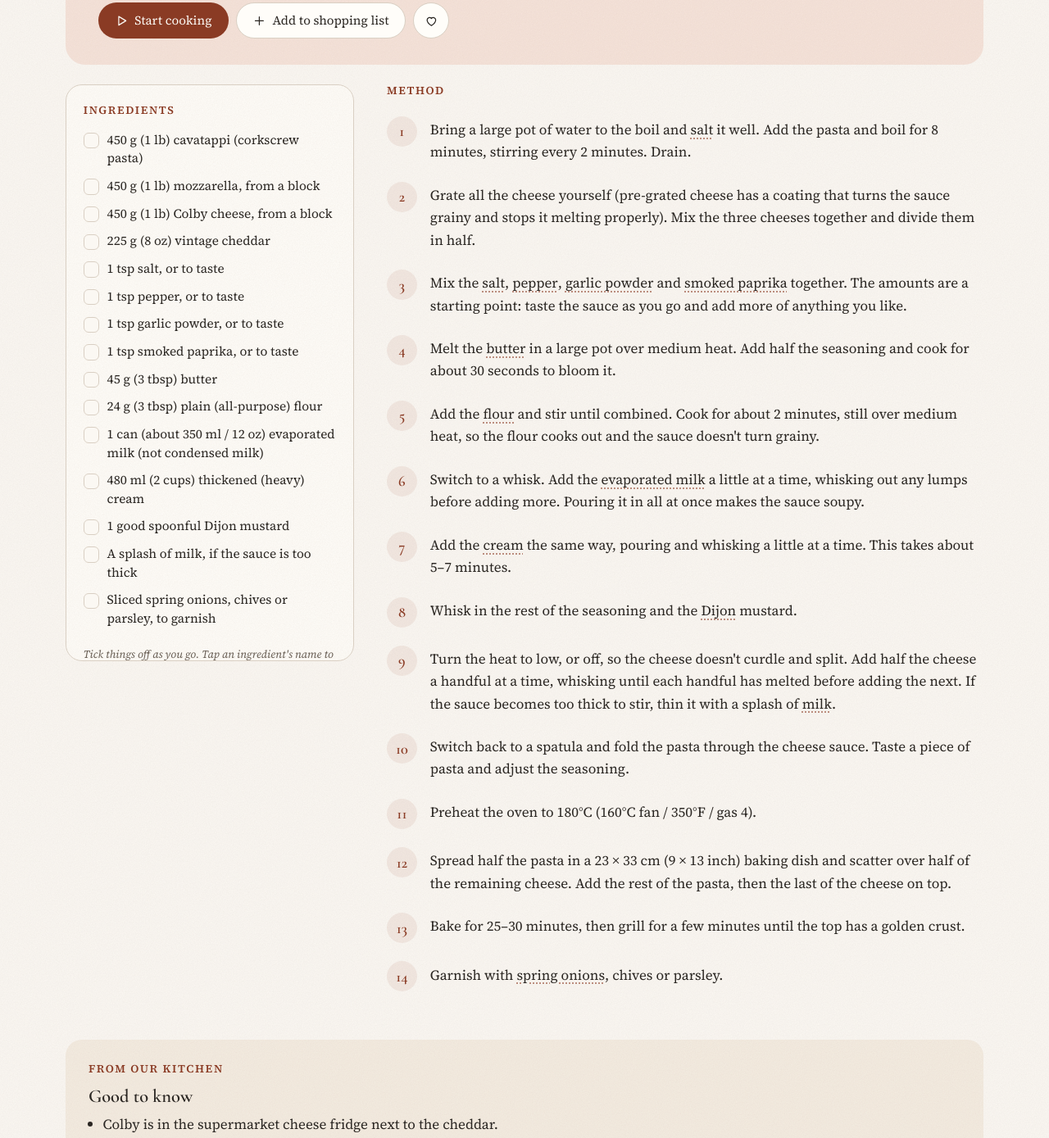
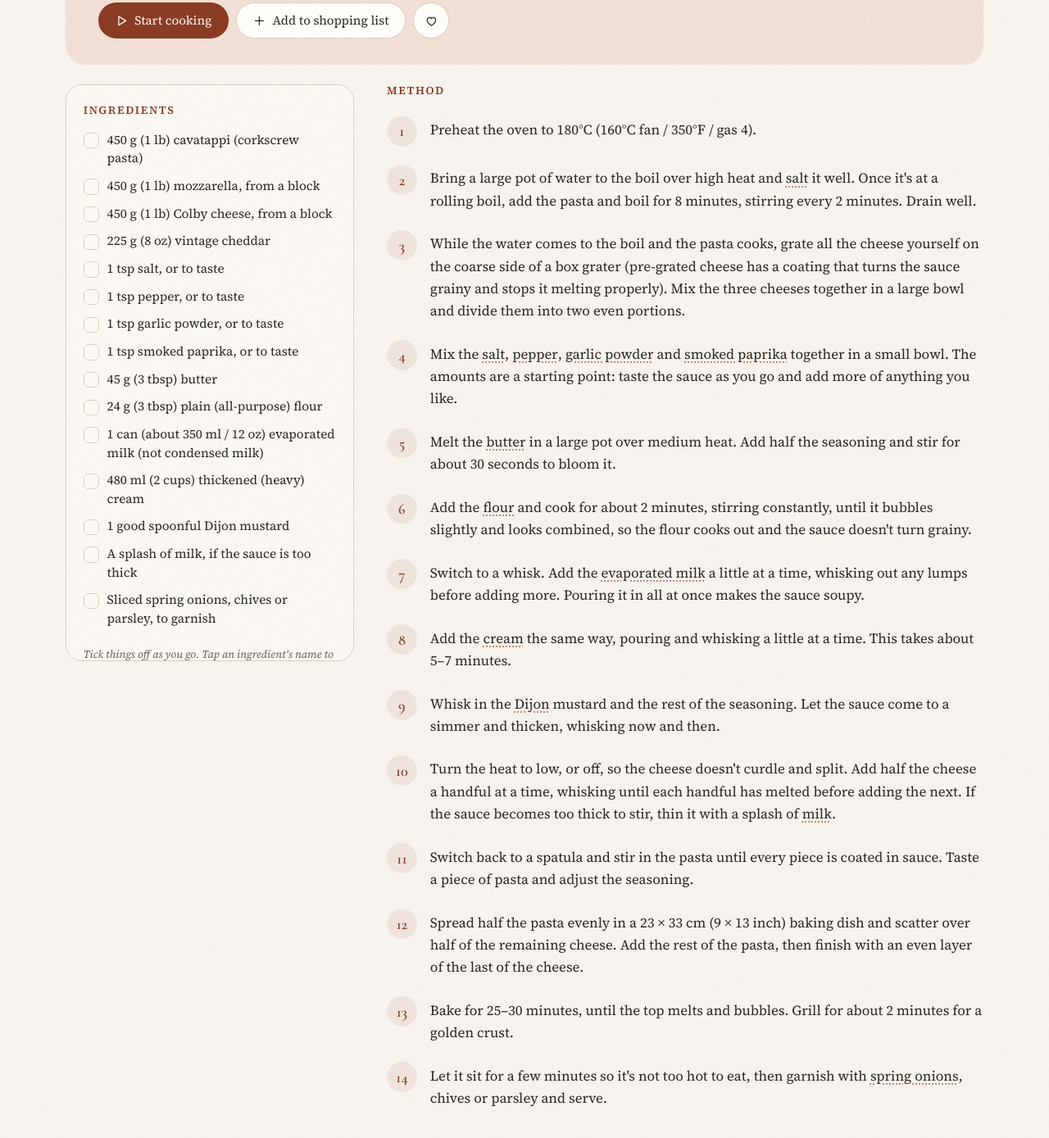
Before and after one commit to bullangus/the-field-kitchen, a plain HTML site: page docs/american/pasta/mac-and-cheese.html in a window 1280 px wide. Shown: the part 626-2015 px from the top of the page at 82% size. Drawn offline with Linux system fonts and the light colour scheme.

Commit message:
recipe: fold the blog's method details into Mac and Cheese
Co-Authored-By: Claude Opus 5.5 <noreply@anthropic.com>
Claude-Session: https://claude.ai/code/session_015eZjhyXUbRjmqL1AvoDEbr

```diff
--- a/docs/american/pasta/mac-and-cheese.html
+++ b/docs/american/pasta/mac-and-cheese.html
@@ -93,20 +93,20 @@
     <div class="method-panel">
       <h2>Method</h2>
       <ol>
-<li>Bring a large pot of water to the boil and salt it well. Add the pasta and boil for 8 minutes, stirring every 2 minutes. Drain.</li>
-<li>Grate all the cheese yourself (pre-grated cheese has a coating that turns the sauce grainy and stops it melting properly). Mix the three cheeses together and divide them in half.</li>
-<li>Mix the salt, pepper, garlic powder and smoked paprika together. The amounts are a starting point: taste the sauce as you go and add more of anything you like.</li>
-<li>Melt the butter in a large pot over medium heat. Add half the seasoning and cook for about 30 seconds to bloom it.</li>
-<li>Add the flour and stir until combined. Cook for about 2 minutes, still over medium heat, so the flour cooks out and the sauce doesn't turn grainy.</li>
+<li>Preheat the oven to 180°C (160°C fan / 350°F / gas 4).</li>
+<li>Bring a large pot of water to the boil over high heat and salt it well. Once it's at a rolling boil, add the pasta and boil for 8 minutes, stirring every 2 minutes. Drain well.</li>
+<li>While the water comes to the boil and the pasta cooks, grate all the cheese yourself on the coarse side of a box grater (pre-grated cheese has a coating that turns the sauce grainy and stops it melting properly). Mix the three cheeses together in a large bowl and divide them into two even portions.</li>
+<li>Mix the salt, pepper, garlic powder and smoked paprika together in a small bowl. The amounts are a starting point: taste the sauce as you go and add more of anything you like.</li>
+<li>Melt the butter in a large pot over medium heat. Add half the seasoning and stir for about 30 seconds to bloom it.</li>
+<li>Add the flour and cook for about 2 minutes, stirring constantly, until it bubbles slightly and looks combined, so the flour cooks out and the sauce doesn't turn grainy.</li>
 <li>Switch to a whisk. Add the evaporated milk a little at a time, whisking out any lumps before adding more. Pouring it in all at once makes the sauce soupy.</li>
 <li>Add the cream the same way, pouring and whisking a little at a time. This takes about 5–7 minutes.</li>
-<li>Whisk in the rest of the seasoning and the Dijon mustard.</li>
+<li>Whisk in the Dijon mustard and the rest of the seasoning. Let the sauce come to a simmer and thicken, whisking now and then.</li>
 <li>Turn the heat to low, or off, so the cheese doesn't curdle and split. Add half the cheese a handful at a time, whisking until each handful has melted before adding the next. If the sauce becomes too thick to stir, thin it with a splash of milk.</li>
-<li>Switch back to a spatula and fold the pasta through the cheese sauce. Taste a piece of pasta and adjust the seasoning.</li>
-<li>Preheat the oven to 180°C (160°C fan / 350°F / gas 4).</li>
-<li>Spread half the pasta in a 23 × 33 cm (9 × 13 inch) baking dish and scatter over half of the remaining cheese. Add the rest of the pasta, then the last of the cheese on top.</li>
-<li>Bake for 25–30 minutes, then grill for a few minutes until the top has a golden crust.</li>
-<li>Garnish with spring onions, chives or parsley.</li>
+<li>Switch back to a spatula and stir in the pasta until every piece is coated in sauce. Taste a piece of pasta and adjust the seasoning.</li>
+<li>Spread half the pasta evenly in a 23 × 33 cm (9 × 13 inch) baking dish and scatter over half of the remaining cheese. Add the rest of the pasta, then finish with an even layer of the last of the cheese.</li>
+<li>Bake for 25–30 minutes, until the top melts and bubbles. Grill for about 2 minutes for a golden crust.</li>
+<li>Let it sit for a few minutes so it's not too hot to eat, then garnish with spring onions, chives or parsley and serve.</li>
 </ol>
     </div>
   </div>
--- a/docs/sw.js
+++ b/docs/sw.js
@@ -2,7 +2,7 @@
 // every file in docs/, so the whole book is saved on first visit. Pages are
 // fetched fresh when online (so new recipes show up) and fall back to the saved
 // copy when offline; a new build changes VERSION and replaces the old copy.
-var VERSION = "ffbe9347f317";
+var VERSION = "ab40b1c2964d";
 var CACHE = "field-kitchen-" + VERSION;
 var FILES = [
   "./",
```
Also changed, not shown: docs/book.html (+11 -11 lines), 1 other file.
